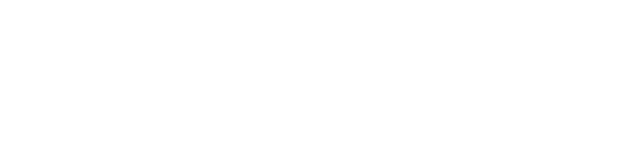
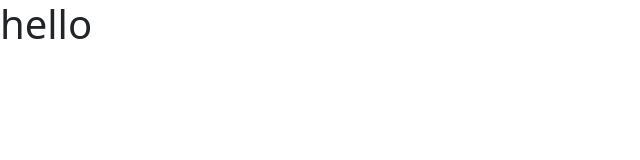
Before and after one commit to ehteht487/2022-09-04_css-frameworks_emilie-herrera-thomsen, a website: page index.html in a window 1280 px wide. Shown: the whole page, without its empty margins (0-640 px from the left). Drawn offline with nearby package versions, Linux system fonts and the light colour scheme.

Commit message:
installing bootstrap

```diff
--- a/index.html
+++ b/index.html
@@ -8,6 +8,7 @@
     <link rel="stylesheet" href="dist/css/styles.css">
 </head>
 <body>
-
+    <h1>hello</h1>
+    <script src="/node_modules/bootstrap/dist/js/bootstrap.bundle.min.js"></script>
 </body>
 </html>
--- a/package.json
+++ b/package.json
@@ -22,5 +22,8 @@
   "devDependencies": {
     "live-server": "^1.2.2",
     "sass": "^1.54.8"
+  },
+  "dependencies": {
+    "bootstrap": "^5.2.0"
   }
 }
--- a/src/scss/styles.scss
+++ b/src/scss/styles.scss
@@ -0,0 +1 @@
+@import "../../node_modules/bootstrap/scss/bootstrap.scss";
```
Also changed, not shown: dist/css/styles.css, 2 other files.
